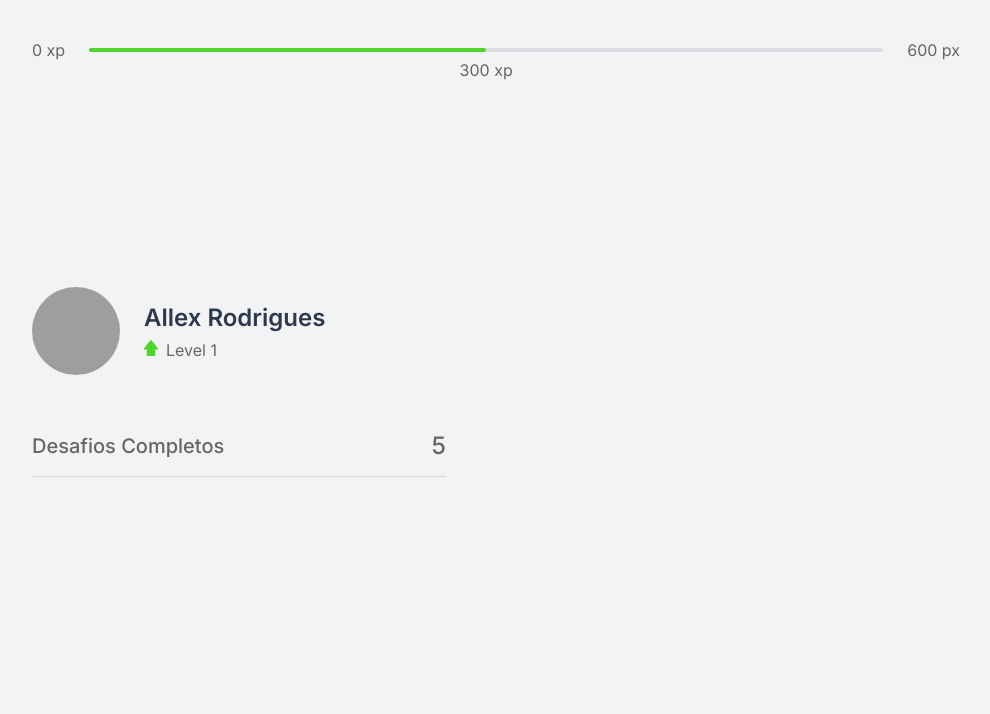
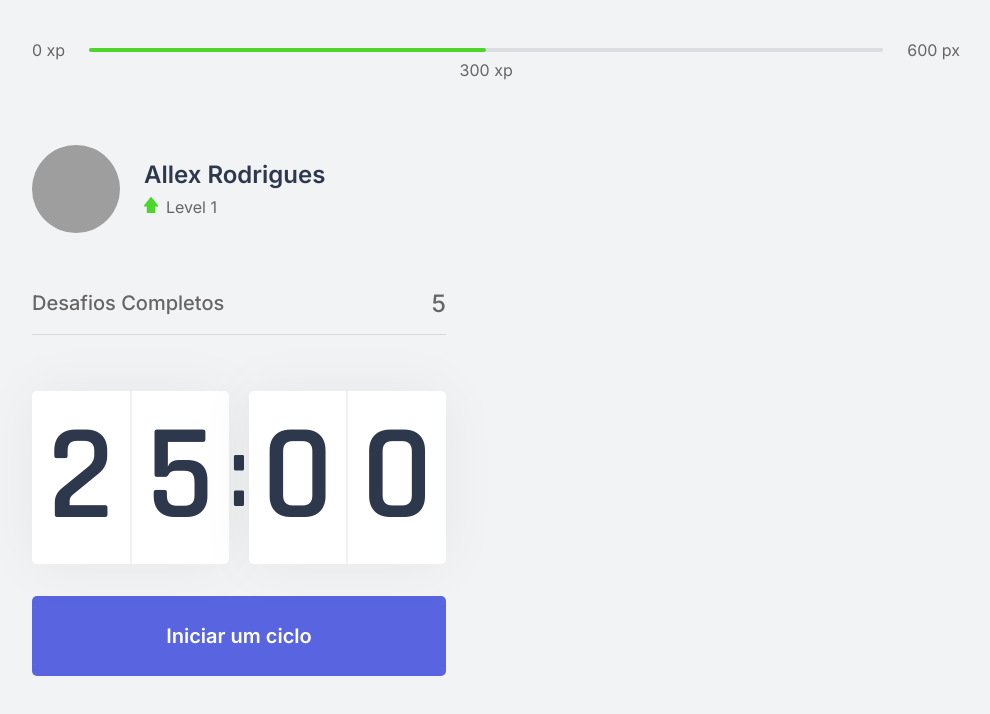
Before and after one commit to FusRoDah061/moveit-nlw, a Next.js app: page / in a window 1280 px wide. Shown: the top 714 px of the page, without its empty margins (144-1134 px from the left). Built offline with nearby package versions, Linux system fonts and the light colour scheme; grey boxes are pictures that could not be loaded.

Commit message:
feat: Create countdown component

```diff
--- /dev/null
+++ b/src/components/Countdown.tsx
@@ -0,0 +1,45 @@
+import { useEffect, useState } from 'react';
+import styles from '../styles/components/Countdown.module.css'
+
+export function Countdown () {
+  const [time, setTime] = useState(25 * 60);
+  const [active, setActive] = useState(false);
+
+  const minutes = Math.floor(time / 60);
+  const seconds = time % 60;
+
+  const [minuteLeft, minuteRight] = String(minutes).padStart(2, '0').split('');
+  const [secondLeft, secondRight] = String(seconds).padStart(2, '0').split('');
+
+  useEffect(() => {
+    if(active && time > 0) {
+      setTimeout(() => {
+        setTime(time - 1);
+      }, 1000);
+    }
+  }, [active, time]);
+
+  function startCountdown() {
+    setActive(true);
+  }
+
+  return (
+    <div>
+      <div className={styles.countdownContainer}>
+        <div>
+          <span>{minuteLeft}</span>
+          <span>{minuteRight}</span>
+        </div>
+        <span>:</span>
+        <div>
+          <span>{secondLeft}</span>
+          <span>{secondRight}</span>
+        </div>
+      </div>
+
+      <button type="button" className={styles.countdownButton} onClick={startCountdown}>
+        Iniciar um ciclo
+      </button>
+    </div>
+  );
+}
--- a/src/pages/index.tsx
+++ b/src/pages/index.tsx
@@ -1,5 +1,6 @@
 import React from "react";
 import { CompletedChallenges } from "../components/CompletedChalenges";
+import { Countdown } from "../components/Countdown";
 import { ExperienceBar } from "../components/ExperienceBar";
 import { Profile } from "../components/Profile";
 
@@ -20,6 +21,7 @@
         <div>
           <Profile />
           <CompletedChallenges />
+          <Countdown />
         </div>
 
         <div>
--- /dev/null
+++ b/src/styles/components/Countdown.module.css
@@ -0,0 +1,55 @@
+.countdownContainer {
+  display: flex;
+  align-items: center;
+  font-family: 'Rajdhani';
+  font-weight: 600;
+  color: var(--title);
+}
+
+.countdownContainer>div {
+  flex: 1;
+  display: flex;
+  align-items: center;
+  justify-content: space-evenly;
+  background: var(--white);
+  box-shadow: 0 0 60px rgba(0, 0, 0, 0.05);
+  border-radius: 5px;
+  font-size: 8.5rem;
+  text-align: center;
+}
+
+.countdownContainer>div span {
+  flex: 1;
+}
+
+.countdownContainer>div span:first-child {
+  border-right: 1px solid #f0f1f3;
+}
+
+.countdownContainer>div span:last-child {
+  border-left: 1px solid #f0f1f3;
+}
+
+.countdownContainer>span {
+  font-size: 6.25rem;
+}
+
+.countdownButton {
+  width: 100%;
+  height: 5rem;
+  margin-top: 2rem;
+  display: flex;
+  align-items: center;
+  justify-content: center;
+  border: 0;
+  border-radius: 5px;
+  background: var(--blue);
+  color: var(--white);
+  font-size: 1.25rem;
+  font-weight: 600;
+  transition: background-color 0.2s;
+}
+
+.countdownButton:hover {
+  background: var(--blue-dark);
+}
```
